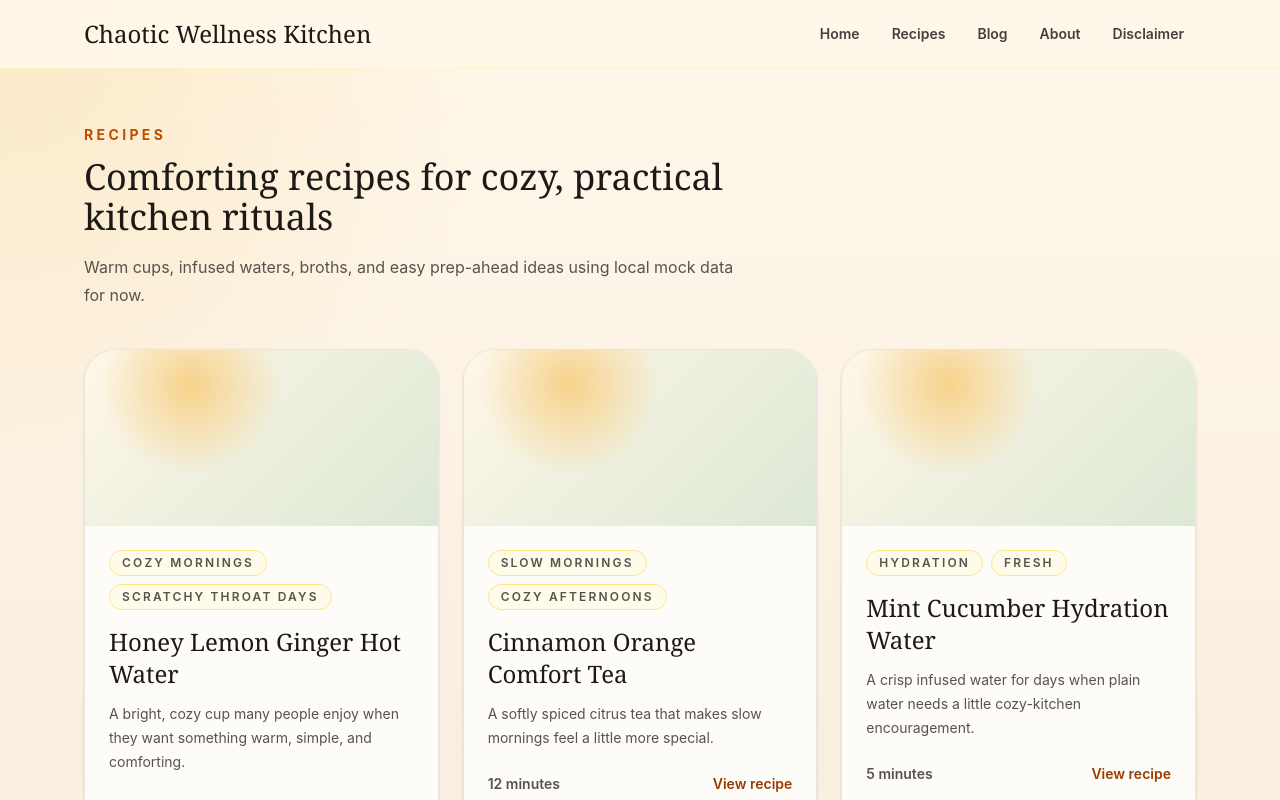
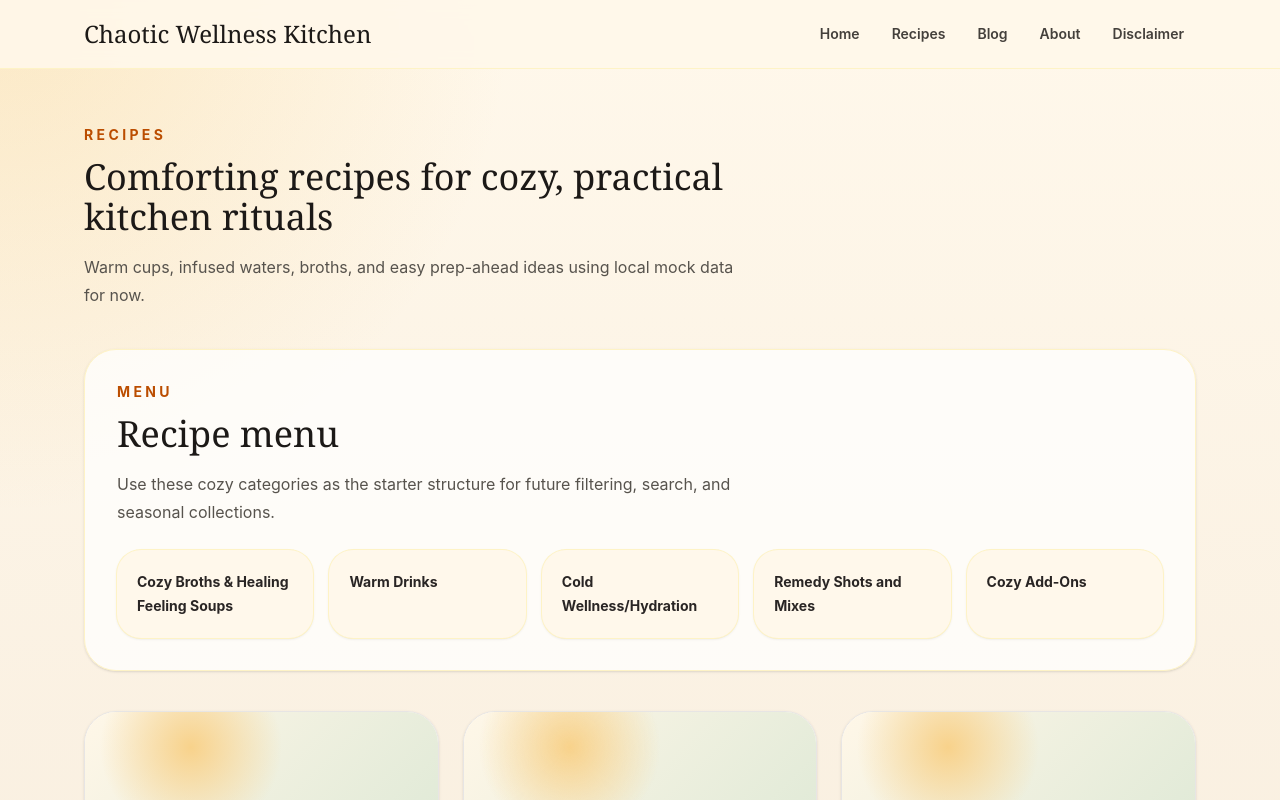
Before and after one commit to Weewoh04/ChaoticWellnessKitchen, a Next.js app: page /recipes in a window 1280 px wide. Shown: the top 800 px of the page. Built offline with nearby package versions, Linux system fonts and the light colour scheme.

Commit message:
recipe menu added

```diff
--- a/src/app/recipes/[slug]/page.tsx
+++ b/src/app/recipes/[slug]/page.tsx
@@ -47,6 +47,7 @@ export default async function RecipeDetailPage({ params }: RecipePageProps) {
         <div className="space-y-10 p-8 sm:p-12">
           <header>
             <div className="mb-5 flex flex-wrap gap-2">
+              <TagPill label={recipe.category} />
               {recipe.bestFor.map((tag) => (
                 <TagPill key={tag} label={tag} />
               ))}
--- a/src/app/recipes/page.tsx
+++ b/src/app/recipes/page.tsx
@@ -1,7 +1,7 @@
 import type { Metadata } from "next";
 import { RecipeCard } from "@/components/RecipeCard";
 import { SectionHeading } from "@/components/SectionHeading";
-import { recipes } from "@/data/recipes";
+import { recipeCategories, recipes } from "@/data/recipes";
 
 export const metadata: Metadata = {
   title: "Recipes",
@@ -16,6 +16,23 @@ export default function RecipesPage() {
         title="Comforting recipes for cozy, practical kitchen rituals"
         description="Warm cups, infused waters, broths, and easy prep-ahead ideas using local mock data for now."
       />
+      <section className="rounded-[2rem] border border-amber-100 bg-white/75 p-6 shadow-sm sm:p-8">
+        <SectionHeading
+          eyebrow="Menu"
+          title="Recipe menu"
+          description="Use these cozy categories as the starter structure for future filtering, search, and seasonal collections."
+        />
+        <div className="mt-6 grid gap-4 sm:grid-cols-2 lg:grid-cols-5">
+          {recipeCategories.map((category) => (
+            <div
+              className="rounded-3xl bg-cream p-5 text-sm font-bold leading-6 text-stone-800 shadow-sm ring-1 ring-amber-100"
+              key={category}
+            >
+              {category}
+            </div>
+          ))}
+        </div>
+      </section>
       <div className="grid gap-6 md:grid-cols-2 lg:grid-cols-3">
         {recipes.map((recipe) => (
           <RecipeCard key={recipe.slug} recipe={recipe} />
--- a/src/components/RecipeCard.tsx
+++ b/src/components/RecipeCard.tsx
@@ -11,6 +11,9 @@ export function RecipeCard({ recipe }: RecipeCardProps) {
     <article className="group overflow-hidden rounded-[2rem] border border-stone-200 bg-white/80 shadow-sm transition hover:-translate-y-1 hover:shadow-xl">
       <div className="h-44 bg-[radial-gradient(circle_at_30%_20%,#f8d28b,transparent_32%),linear-gradient(135deg,#fff7e8,#dce8d5)]" />
       <div className="space-y-4 p-6">
+        <p className="text-xs font-bold uppercase tracking-[0.22em] text-amber-700">
+          {recipe.category}
+        </p>
         <div className="flex flex-wrap gap-2">
           {recipe.bestFor.slice(0, 2).map((tag) => (
             <TagPill key={tag} label={tag} />
--- a/src/data/recipes.ts
+++ b/src/data/recipes.ts
@@ -1,9 +1,20 @@
+export const recipeCategories = [
+  "Cozy Broths & Healing Feeling Soups",
+  "Warm Drinks",
+  "Cold Wellness/Hydration",
+  "Remedy Shots and Mixes",
+  "Cozy Add-Ons",
+] as const;
+
+export type RecipeCategory = (typeof recipeCategories)[number];
+
 export type Recipe = {
   slug: string;
   title: string;
   description: string;
   image: string;
   prepTime: string;
+  category: RecipeCategory;
   bestFor: string[];
   ingredients: string[];
   instructions: string[];
@@ -19,6 +30,7 @@ export const recipes: Recipe[] = [
       "A bright, cozy cup many people enjoy when they want something warm, simple, and comforting.",
     image: "/images/hero-tea.jpg",
     prepTime: "10 minutes",
+    category: "Warm Drinks",
     bestFor: ["cozy mornings", "scratchy throat days", "pantry-friendly"],
     ingredients: [
       "1 cup hot water",
@@ -46,6 +58,7 @@ export const recipes: Recipe[] = [
       "A softly spiced citrus tea that makes slow mornings feel a little more special.",
     image: "/images/recipe-placeholder.jpg",
     prepTime: "12 minutes",
+    category: "Warm Drinks",
     bestFor: ["slow mornings", "cozy afternoons", "citrus"],
     ingredients: [
       "1 black tea bag or rooibos tea bag",
@@ -68,6 +81,7 @@ export const recipes: Recipe[] = [
       "A crisp infused water for days when plain water needs a little cozy-kitchen encouragement.",
     image: "/images/recipe-placeholder.jpg",
     prepTime: "5 minutes",
+    category: "Cold Wellness/Hydration",
     bestFor: ["hydration", "fresh", "make-ahead"],
     ingredients: [
       "4 cups cold water",
@@ -90,6 +104,7 @@ export const recipes: Recipe[] = [
       "A gentle, floral warm milk many people enjoy as a calming-feeling evening ritual.",
     image: "/images/recipe-placeholder.jpg",
     prepTime: "10 minutes",
+    category: "Warm Drinks",
     bestFor: ["bedtime ritual", "cozy evenings", "floral"],
     ingredients: [
       "1 cup milk or oat milk",
@@ -115,6 +130,7 @@ export const recipes: Recipe[] = [
       "Freezer-friendly flavor cubes for sparkling water, iced tea, or a quick warm cup.",
     image: "/images/recipe-placeholder.jpg",
     prepTime: "10 minutes plus freezing",
+    category: "Cozy Add-Ons",
     bestFor: ["hydration", "meal prep", "freezer-friendly"],
     ingredients: [
       "1/2 cup fresh lemon juice",
@@ -137,6 +153,7 @@ export const recipes: Recipe[] = [
       "A savory, pantry-friendly broth that feels grounding when you want something simple and warm.",
     image: "/images/recipe-placeholder.jpg",
     prepTime: "20 minutes",
+    category: "Cozy Broths & Healing Feeling Soups",
     bestFor: ["cozy days", "savory", "pantry-friendly"],
     ingredients: [
       "4 cups vegetable or chicken broth",
```
